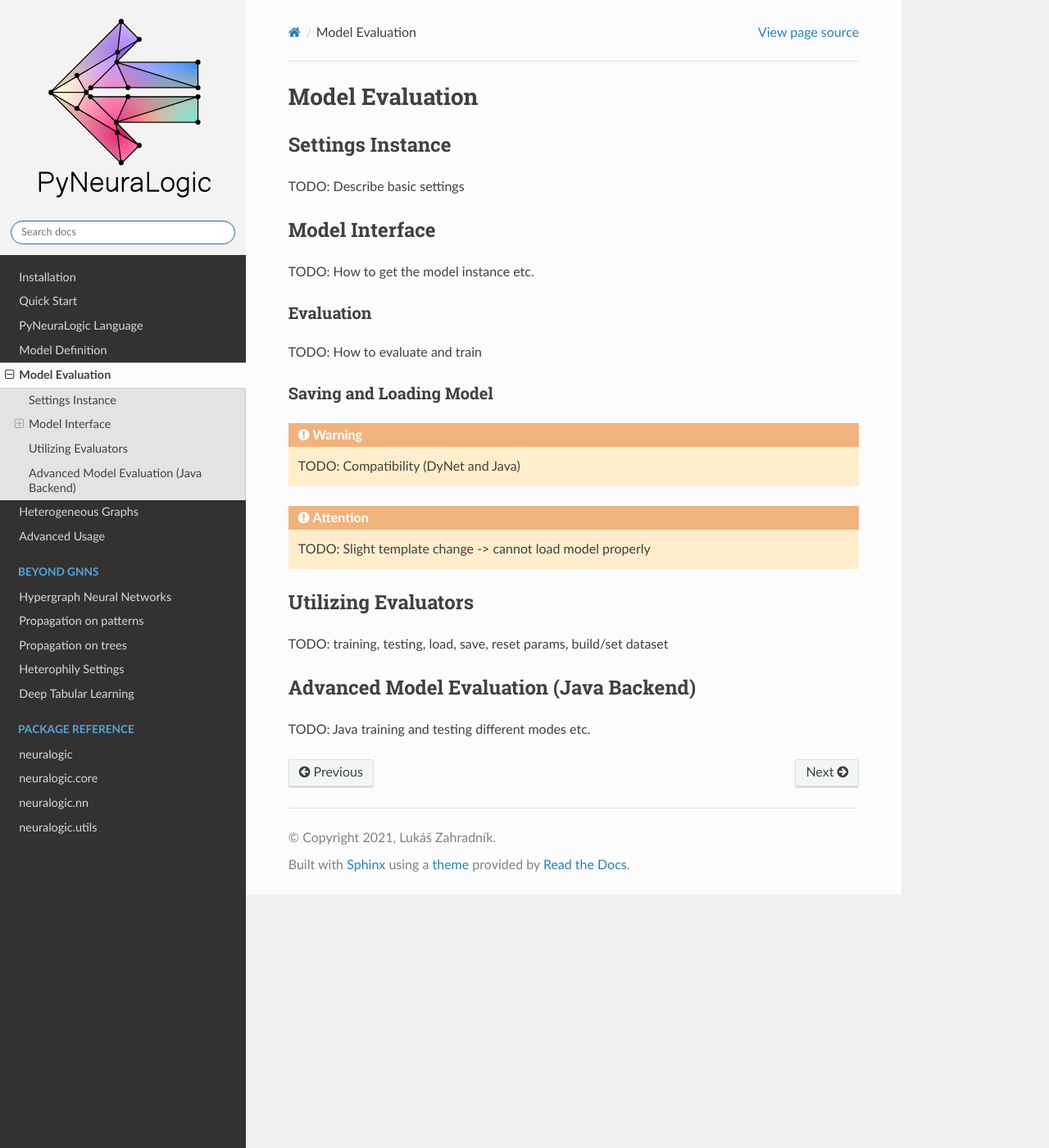
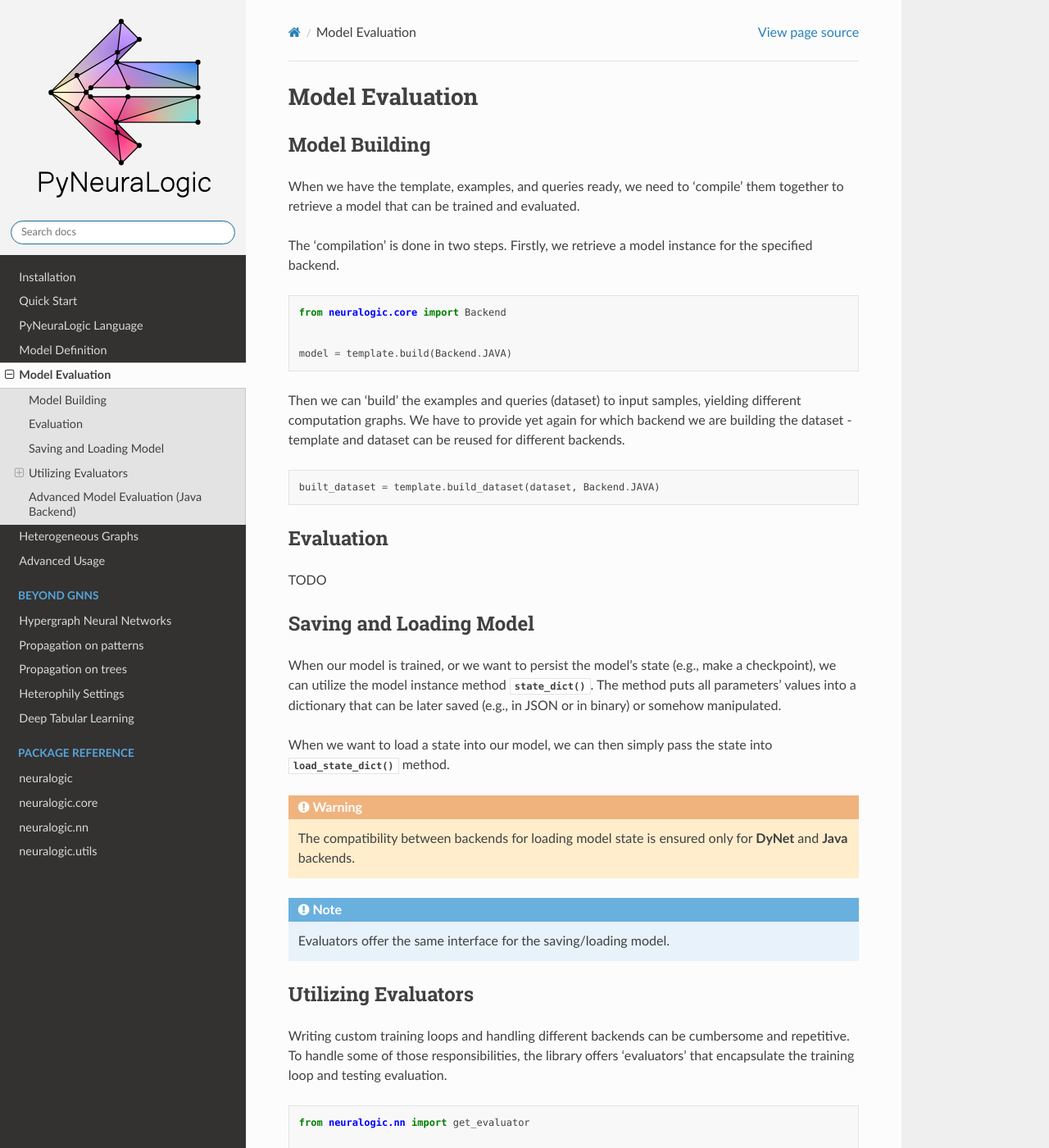
Before and after one commit to LukasZahradnik/PyNeuraLogic, a Sphinx documentation site: the page built from docs/evaluation.rst, in a window 1280 px wide and 1400 px high. Shown: the whole window at 82% size. Built offline with Sphinx 7.4.7 and the Read the Docs theme 2.0.0, drawn with Linux system fonts in a browser that asks for light colours; some of the changed text lies outside the part shown.

Commit message:
Update docs

```diff
--- a/docs/evaluation.rst
+++ b/docs/evaluation.rst
@@ -1,40 +1,96 @@
 Model Evaluation
 ================
 
-Settings Instance
-#################
+Model Building
+##############
 
-TODO: Describe basic settings
+When we have the template, examples, and queries ready, we need to 'compile' them together to retrieve a model that can be trained and evaluated.
+
+The 'compilation' is done in two steps. Firstly, we retrieve a model instance for the specified backend.
+
+.. code-block:: Python
+
+    from neuralogic.core import Backend
 
 
-Model Interface
-###############
+    model = template.build(Backend.JAVA)
 
-TODO: How to get the model instance etc.
+
+Then we can 'build' the examples and queries (dataset) to input samples, yielding different computation graphs.
+We have to provide yet again for which backend we are building the dataset - template and dataset can be reused for different backends.
+
+.. code-block:: Python
+
+    built_dataset = template.build_dataset(dataset, Backend.JAVA)
 
 
 Evaluation
-**********
+##########
 
-TODO: How to evaluate and train
+TODO
 
 
 Saving and Loading Model
-************************
+########################
+
+When our model is trained, or we want to persist the model's state (e.g., make a checkpoint),
+we can utilize the model instance method :py:meth:`~neuralogic.nn.base.AbstractNeuraLogic.state_dict`. The method puts all parameters' values into a dictionary that can be later saved (e.g., in JSON or in binary) or somehow manipulated.
+
+When we want to load a state into our model, we can then simply pass the state into :py:meth:`~neuralogic.nn.base.AbstractNeuraLogic.load_state_dict` method.
 
 .. Warning::
 
-    TODO: Compatibility (DyNet and Java)
+    The compatibility between backends for loading model state is ensured only for **DyNet** and **Java** backends.
 
-.. Attention::
+.. note::
 
-    TODO: Slight template change -> cannot load model properly
+    Evaluators offer the same interface for the saving/loading model.
 
 
 Utilizing Evaluators
 ####################
 
-TODO: training, testing, load, save, reset params, build/set dataset
+Writing custom training loops and handling different backends can be cumbersome and repetitive. To handle some of those responsibilities, the library offers 'evaluators' that encapsulate the training loop and testing evaluation.
+
+.. code-block:: Python
+
+    from neuralogic.nn import get_evaluator
+
+
+    evaluator = get_evaluator(Backend.JAVA, template)
+
+
+Once you have an evaluator, you can evaluate or train the model on a dataset. The dataset doesn't have to be pre-built, as in the case of classical evaluation - the evaluator handles that for you.
+
+
+.. note::
+
+    It is more efficient to pass into evaluator pre-built dataset if it is used passed in more than once (it will prevent redundant dataset building).
+
+
+Settings Instance
+*****************
+
+TODO
+
+Evaluator Training/Testing Interface
+************************************
+
+The evaluator's basic interface consists of two methods - :code:`train` and :code:`test`. Both methods have the same interface and are implemented in two modes - generator and non-generator.
+
+The generator mode (default mode) yields a tuple of two elements (total loss and number of instances/samples) per each epoch. This mode can be useful when we want to, for example, visualize, log or do some other manipulations in real-time during the training (or testing).
+
+.. code-block:: Python
+
+    for total_loss, seen_instances in neuralogic_evaluator.train(dataset):
+        pass
+
+
+The non-generator mode, on the other hand, returns only a tuple of metrics of the last epoch.
+
+.. code-block:: Python
+
+    results = neuralogic_evaluator.train(dataset, generator=False)
 
 
 Advanced Model Evaluation (Java Backend)
--- a/docs/quick_start.rst
+++ b/docs/quick_start.rst
@@ -62,7 +62,7 @@
 .. code-block:: Python
 
     from neuralogic.utils.data.dataset import Dataset
-    from neuralogic.core import Atom
+    from neuralogic.core import Relation
 
 
     dataset = Dataset()
```
Also changed, not shown: docs/custom_model.rst (+11 -4 lines), docs/index.rst (+2 -24 lines), docs/language.rst (+18 -2 lines), 1 other file.
